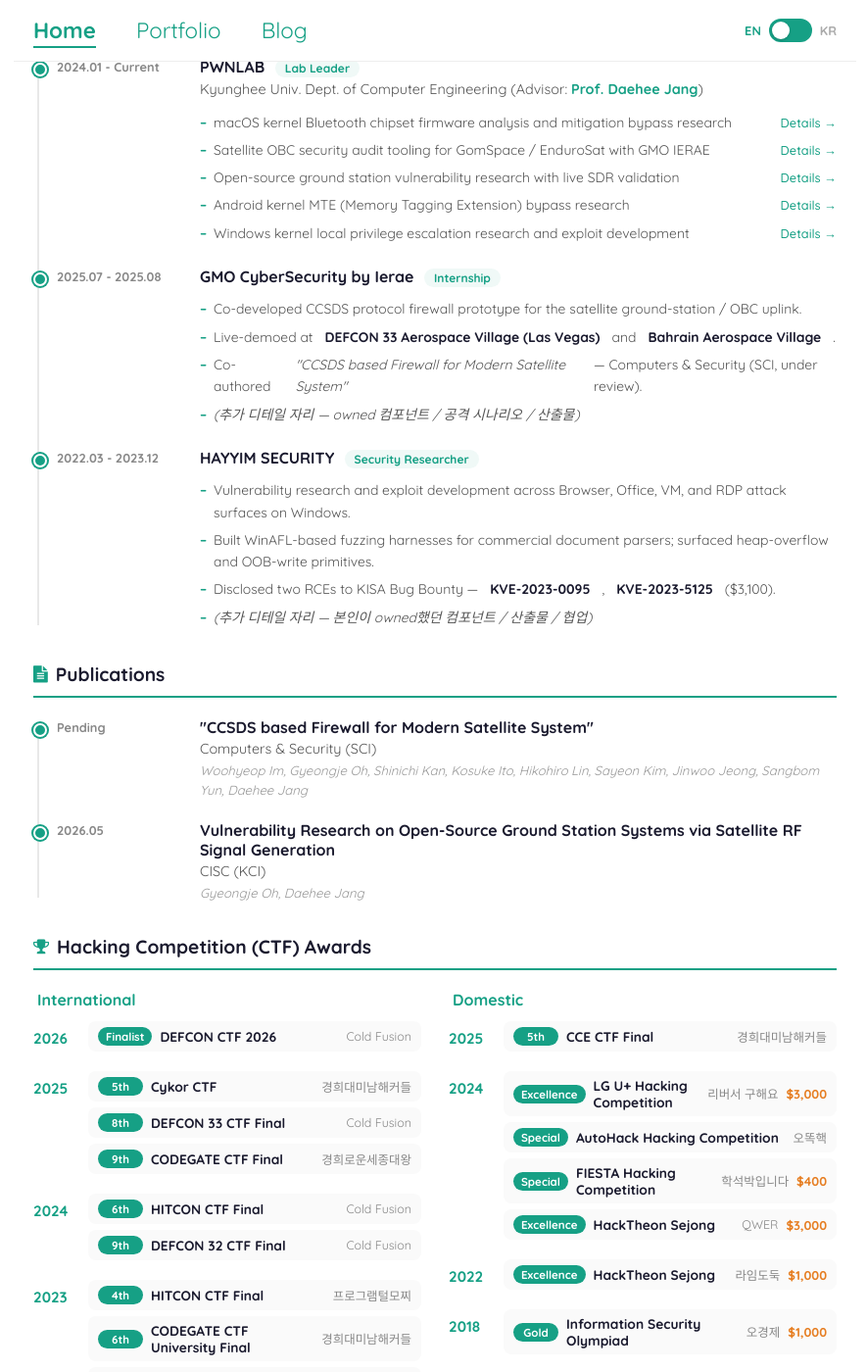
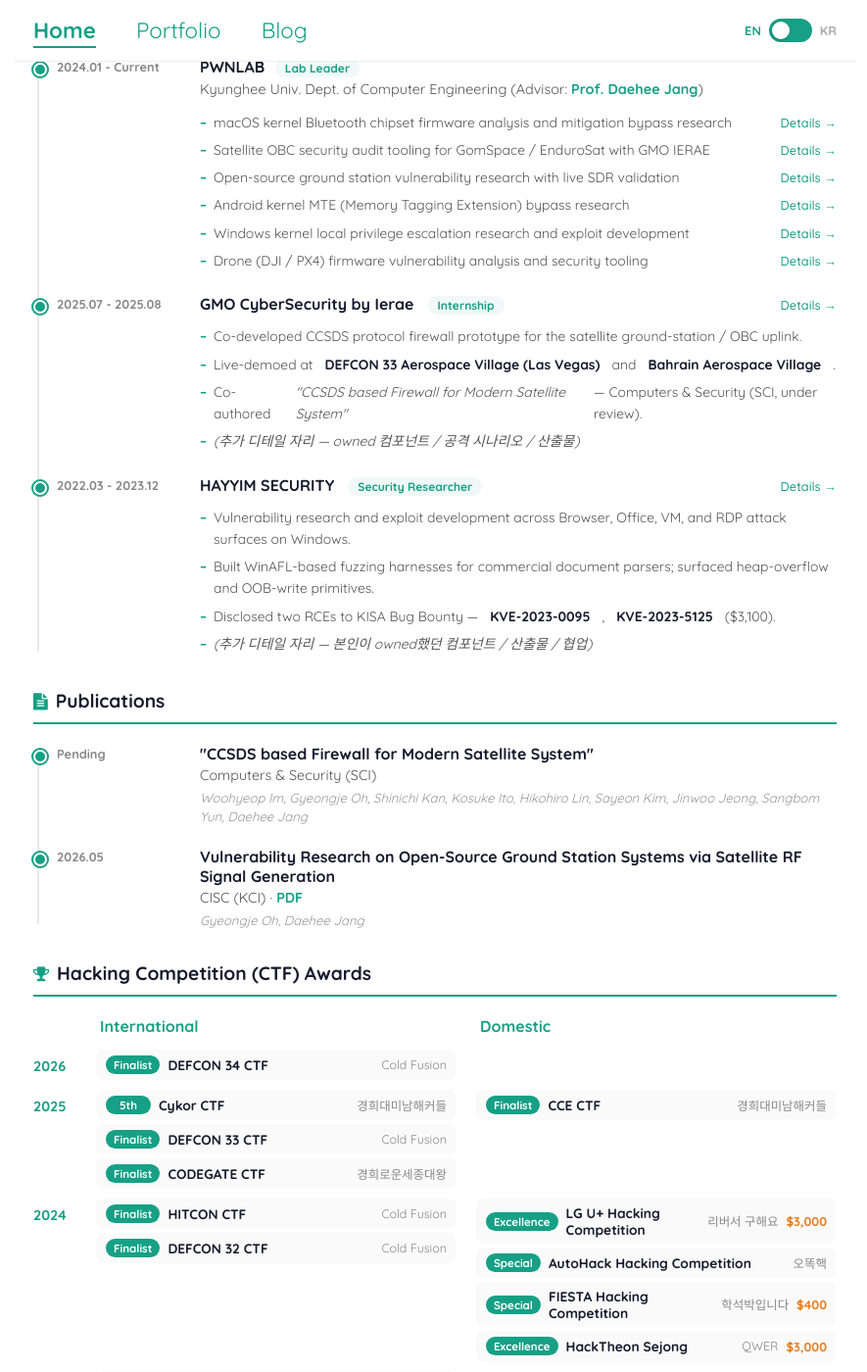
Before and after one commit to Gyeongje/gyeongje.github.io, a Jekyll site: the page built from index.md, in a window 1280 px wide and 1400 px high, scrolled down 585 px. Shown: the whole window at 98% size, without its empty margins (196-1081 px from the left). Built offline with Jekyll 4.4.1, drawn with Linux system fonts in a browser that asks for light colours; some web fonts are replaced; some of the changed text lies outside the part shown.

Commit message:
Restructure CV: 3-col Awards grid, Finalist labels, Talks, GMO/HAYYIM Details
- CTF Awards now render in a 3-column grid (shared Year | International
  | Domestic) so the year labels line up across both sides instead of
  two independent stacks.
- For every CTF "Final" entry, replace the numeric rank with "Finalist"
  and drop "Final" from the event name. Rename DEFCON CTF 2026 -> DEFCON
  34 CTF.
- Add per-company Details link (right-aligned in a cv-role__header flex
  container) to GMO and HAYYIM, mirroring how award team names sit on
  the right.
- Add Drone (DJI / PX4) firmware vulnerability research to the PWNLAB
  research list.
- CISC 2026 publication now links the paper PDF
  (assets/cisc2026_ground_station.pdf). The Korean / English venue
  toggle is preserved by wrapping the venue text in its own span so the
  PDF link is not overwritten on language switch.
- Rename "Presentations" section to "Talks" (more natural in security
  conference context).
- Store the GMO IERAE certificate under assets/ for use when the
  Portfolio Details page is built out.

Co-Authored-By: Claude Opus 4.7 (1M context) <noreply@anthropic.com>

```diff
--- a/assets/css/main.css
+++ b/assets/css/main.css
@@ -395,24 +395,36 @@ strong { color: #16a085; }
   color: #fff;
 }
 
-/* =Awards Grid (2-column International / Domestic) */
+/* =Awards Grid (3-column: shared Year | International | Domestic) */
 .cv-awards-grid {
   display: grid;
-  grid-template-columns: 1fr 1fr;
-  gap: 28px;
+  grid-template-columns: 44px 1fr 1fr;
+  column-gap: 20px;
+  row-gap: 10px;
+  align-items: start;
 }
 
-.cv-awards-col .cv-subsection {
-  margin-top: 0;
+.cv-awards-grid__head {
+  margin: 0 0 4px;
 }
 
-.cv-awards-grid .cv-awards-year__label {
-  min-width: 40px;
+.cv-awards-grid__year {
+  font-size: 90%;
+  font-weight: 700;
+  color: #16a085;
+  padding-top: 8px;
+}
+
+.cv-awards-grid__cell {
+  display: flex;
+  flex-direction: column;
+  gap: 4px;
 }
 
 .cv-awards-grid .cv-award {
   padding: 6px 10px;
   gap: 8px;
+  margin-bottom: 0;
 }
 
 .cv-awards-grid .cv-award__place {
@@ -430,9 +442,24 @@ strong { color: #16a085; }
 }
 
 @media (max-width: 640px) {
+  /* Mobile: single column stack. Domestic cells flow under International cells per year. */
   .cv-awards-grid {
-    grid-template-columns: 1fr;
-    gap: 8px;
+    grid-template-columns: 40px 1fr;
+    column-gap: 12px;
+    row-gap: 6px;
+  }
+  .cv-awards-grid__head:nth-of-type(2) {
+    /* Hide "Domestic" header; awards still rendered under their year */
+    display: none;
+  }
+  .cv-awards-grid__head {
+    grid-column: 2;
+  }
+  .cv-awards-grid__cell {
+    grid-column: 2;
+  }
+  .cv-awards-grid__cell:empty {
+    display: none;
   }
 }
 
@@ -569,6 +596,23 @@ strong { color: #16a085; }
 
 .cv-remarks-list li a {
   font-weight: 400;
+}
+
+/* =Role header (company + badge + right-aligned Details) */
+.cv-role__header {
+  display: flex;
+  align-items: baseline;
+  gap: 8px;
+  flex-wrap: wrap;
+  margin-bottom: 2px;
+}
+
+.cv-role__details {
+  margin-left: auto;
+  font-size: 80%;
+  color: #16a085;
+  font-weight: 500;
+  white-space: nowrap;
 }
 
 /* =Research project list (inside Experience timeline item) */
--- a/index.md
+++ b/index.md
@@ -65,13 +65,18 @@ title: Gyeongje Oh
           <li><span class="cv-research-text">Open-source ground station vulnerability research with live SDR validation</span> <span class="cv-research-meta"><a href="{{ '/portfolio/#ground-station' | prepend: site.baseurl }}">Details →</a></span></li>
           <li><span class="cv-research-text">Android kernel MTE (Memory Tagging Extension) bypass research</span> <span class="cv-research-meta"><a href="{{ '/portfolio/#android-mte' | prepend: site.baseurl }}">Details →</a></span></li>
           <li><span class="cv-research-text">Windows kernel local privilege escalation research and exploit development</span> <span class="cv-research-meta"><a href="{{ '/portfolio/#windows-lpe' | prepend: site.baseurl }}">Details →</a></span></li>
+          <li><span class="cv-research-text">Drone (DJI / PX4) firmware vulnerability analysis and security tooling</span> <span class="cv-research-meta"><a href="{{ '/portfolio/#drone-security' | prepend: site.baseurl }}">Details →</a></span></li>
         </ul>
       </div>
     </div>
     <div class="cv-timeline__item">
       <div class="cv-timeline__date">2025.07 - 2025.08</div>
       <div class="cv-timeline__content">
-        <strong>GMO CyberSecurity by Ierae</strong> <span class="cv-badge">Internship</span>
+        <div class="cv-role__header">
+          <strong>GMO CyberSecurity by Ierae</strong>
+          <span class="cv-badge">Internship</span>
+          <a href="{{ '/portfolio/#gmo-ierae' | prepend: site.baseurl }}" class="cv-role__details">Details →</a>
+        </div>
         <ul class="cv-research-list">
           <li>Co-developed CCSDS protocol firewall prototype for the satellite ground-station / OBC uplink.</li>
           <li>Live-demoed at <strong>DEFCON 33 Aerospace Village (Las Vegas)</strong> and <strong>Bahrain Aerospace Village</strong>.</li>
@@ -83,7 +88,11 @@ title: Gyeongje Oh
     <div class="cv-timeline__item">
       <div class="cv-timeline__date">2022.03 - 2023.12</div>
       <div class="cv-timeline__content">
-        <strong data-en="HAYYIM SECURITY" data-ko="하임시큐리티">HAYYIM SECURITY</strong> <span class="cv-badge">Security Researcher</span>
+        <div class="cv-role__header">
+          <strong data-en="HAYYIM SECURITY" data-ko="하임시큐리티">HAYYIM SECURITY</strong>
+          <span class="cv-badge">Security Researcher</span>
+          <a href="{{ '/portfolio/#hayyim' | prepend: site.baseurl }}" class="cv-role__details">Details →</a>
+        </div>
         <ul class="cv-research-list">
           <li>Vulnerability research and exploit development across Browser, Office, VM, and RDP attack surfaces on Windows.</li>
           <li>Built WinAFL-based fuzzing harnesses for commercial document parsers; surfaced heap-overflow and OOB-write primitives.</li>
@@ -112,7 +121,7 @@ title: Gyeongje Oh
       <div class="cv-timeline__date">2026.05</div>
       <div class="cv-timeline__content">
         <strong data-en="Vulnerability Research on Open-Source Ground Station Systems via Satellite RF Signal Generation" data-ko="인공위성 RF 신호 생성을 통한 오픈소스 지상국 시스템 취약점 연구">"인공위성 RF 신호 생성을 통한 오픈소스 지상국 시스템 취약점 연구"</strong>
-        <p data-en="CISC (KCI)" data-ko="정보보호학회 (KCI)">정보보호학회 (KCI)</p>
+        <p><span data-en="CISC (KCI)" data-ko="정보보호학회 (KCI)">정보보호학회 (KCI)</span> · <a href="{{ '/assets/cisc2026_ground_station.pdf' | prepend: site.baseurl }}" target="_blank">PDF</a></p>
         <p class="cv-timeline__sub" data-en="Gyeongje Oh, Daehee Jang" data-ko="오경제, 장대희">오경제, 장대희</p>
       </div>
     </div>
@@ -124,124 +133,60 @@ title: Gyeongje Oh
   <h2 class="cv-section__title"><i class="fa fa-trophy"></i> Hacking Competition (CTF) Awards</h2>
 
   <div class="cv-awards-grid">
-    <div class="cv-awards-col">
-      <h3 class="cv-subsection">International</h3>
+    <div></div>
+    <h3 class="cv-subsection cv-awards-grid__head">International</h3>
+    <h3 class="cv-subsection cv-awards-grid__head">Domestic</h3>
 
-  <div class="cv-awards-year">
-    <div class="cv-awards-year__label">2026</div>
-    <div class="cv-awards-year__list">
+    <div class="cv-awards-grid__year">2026</div>
+    <div class="cv-awards-grid__cell">
       <div class="cv-award">
         <span class="cv-award__place" data-en="Finalist" data-ko="본선 진출">Finalist</span>
-        <span class="cv-award__name">DEFCON CTF 2026</span>
+        <span class="cv-award__name">DEFCON 34 CTF</span>
         <span class="cv-award__team"><a href="{{ '/assets/defcon2026_quals.png' | prepend: site.baseurl }}">Cold Fusion</a></span>
       </div>
     </div>
-  </div>
+    <div class="cv-awards-grid__cell"></div>
 
-  <div class="cv-awards-year">
-    <div class="cv-awards-year__label">2025</div>
-    <div class="cv-awards-year__list">
+    <div class="cv-awards-grid__year">2025</div>
+    <div class="cv-awards-grid__cell">
       <div class="cv-award">
         <span class="cv-award__place">5th</span>
         <span class="cv-award__name">Cykor CTF</span>
         <span class="cv-award__team"><a href="{{ '/assets/Cykor2025.png' | prepend: site.baseurl }}">경희대미남해커들</a></span>
       </div>
       <div class="cv-award">
-        <span class="cv-award__place">8th</span>
-        <span class="cv-award__name">DEFCON 33 CTF Final</span>
+        <span class="cv-award__place" data-en="Finalist" data-ko="본선 진출">Finalist</span>
+        <span class="cv-award__name">DEFCON 33 CTF</span>
         <span class="cv-award__team"><a href="{{ '/assets/defcon33_quals.png' | prepend: site.baseurl }}">Cold Fusion</a></span>
       </div>
       <div class="cv-award">
-        <span class="cv-award__place">9th</span>
-        <span class="cv-award__name">CODEGATE CTF Final</span>
+        <span class="cv-award__place" data-en="Finalist" data-ko="본선 진출">Finalist</span>
+        <span class="cv-award__name">CODEGATE CTF</span>
         <span class="cv-award__team"><a href="{{ '/assets/codegate2025quals.jpg' | prepend: site.baseurl }}">경희로운세종대왕</a></span>
       </div>
     </div>
-  </div>
+    <div class="cv-awards-grid__cell">
+      <div class="cv-award">
+        <span class="cv-award__place" data-en="Finalist" data-ko="본선 진출">Finalist</span>
+        <span class="cv-award__name">CCE CTF</span>
+        <span class="cv-award__team"><a href="{{ '/assets/2025_CCE.png' | prepend: site.baseurl }}">경희대미남해커들</a></span>
+      </div>
+    </div>
 
-  <div class="cv-awards-year">
-    <div class="cv-awards-year__label">2024</div>
-    <div class="cv-awards-year__list">
+    <div class="cv-awards-grid__year">2024</div>
+    <div class="cv-awards-grid__cell">
       <div class="cv-award">
-        <span class="cv-award__place">6th</span>
-        <span class="cv-award__name">HITCON CTF Final</span>
+        <span class="cv-award__place" data-en="Finalist" data-ko="본선 진출">Finalist</span>
+        <span class="cv-award__name">HITCON CTF</span>
         <span class="cv-award__team"><a href="https://ctftime.org/event/2345">Cold Fusion</a></span>
       </div>
       <div class="cv-award">
-        <span class="cv-award__place">9th</span>
-        <span class="cv-award__name">DEFCON 32 CTF Final</span>
+        <span class="cv-award__place" data-en="Finalist" data-ko="본선 진출">Finalist</span>
+        <span class="cv-award__name">DEFCON 32 CTF</span>
         <span class="cv-award__team"><a href="https://nautilus.institute/blog/2024/defcon-32-ctf-final-results">Cold Fusion</a></span>
       </div>
     </div>
-  </div>
-
-  <div class="cv-awards-year">
-    <div class="cv-awards-year__label">2023</div>
-    <div class="cv-awards-year__list">
-      <div class="cv-award">
-        <span class="cv-award__place">4th</span>
-        <span class="cv-award__name">HITCON CTF Final</span>
-        <span class="cv-award__team"><a href="https://ctftime.org/event/2035/">프로그램털모찌</a></span>
-      </div>
-      <div class="cv-award">
-        <span class="cv-award__place">6th</span>
-        <span class="cv-award__name">CODEGATE CTF University Final</span>
-        <span class="cv-award__team"><a href="http://www.newstap.co.kr/news/photo/202306/196798_315670_357.jpg">경희대미남해커들</a></span>
-      </div>
-      <div class="cv-award">
-        <span class="cv-award__place">10th</span>
-        <span class="cv-award__name">DiceCTF</span>
-        <span class="cv-award__team"><a href="https://ctftime.org/event/1838/">HotIceAmericano</a></span>
-        <span class="cv-award__prize">$100</span>
-      </div>
-    </div>
-  </div>
-
-  <div class="cv-awards-year">
-    <div class="cv-awards-year__label">2022</div>
-    <div class="cv-awards-year__list">
-      <div class="cv-award">
-        <span class="cv-award__place">10th</span>
-        <span class="cv-award__name">CODEGATE CTF University Final</span>
-        <span class="cv-award__team"><a href="https://www.boannews.com/media/view.asp?idx=105159">경희대미남해커들</a></span>
-      </div>
-      <div class="cv-award">
-        <span class="cv-award__place">5th</span>
-        <span class="cv-award__name">Samsung Hacker's Playground CTF</span>
-        <span class="cv-award__team"><a href="https://ctftime.org/event/1715">KoreaNumberOne</a></span>
-      </div>
-    </div>
-  </div>
-
-  <div class="cv-awards-year">
-    <div class="cv-awards-year__label">2018</div>
-    <div class="cv-awards-year__list">
-      <div class="cv-award">
-        <span class="cv-award__place">9th</span>
-        <span class="cv-award__name">CODEGATE CTF Junior Final</span>
-        <span class="cv-award__team"><a href="{{ '/assets/코드게이트본선9위.png' | prepend: site.baseurl }}">오경제</a></span>
-      </div>
-    </div>
-  </div>
-
-    </div><!-- /.cv-awards-col International -->
-    <div class="cv-awards-col">
-      <h3 class="cv-subsection">Domestic</h3>
-
-  <div class="cv-awards-year">
-    <div class="cv-awards-year__label">2025</div>
-    <div class="cv-awards-year__list">
-      <div class="cv-award">
-        <span class="cv-award__place">5th</span>
-        <span class="cv-award__name">CCE CTF Final</span>
-        <span class="cv-award__team"><a href="{{ '/assets/2025_CCE.png' | prepend: site.baseurl }}">경희대미남해커들</a></span>
-      </div>
-    </div>
-  </div>
-
-  <div class="cv-awards-year">
-    <div class="cv-awards-year__label">2024</div>
-    <div class="cv-awards-year__list">
+    <div class="cv-awards-grid__cell">
       <div class="cv-award">
         <span class="cv-award__place" data-en="Excellence" data-ko="우수상">Excellence</span>
         <span class="cv-award__name">LG U+ Hacking Competition</span>
@@ -266,11 +211,42 @@ title: Gyeongje Oh
         <span class="cv-award__prize">$3,000</span>
       </div>
     </div>
-  </div>
 
-  <div class="cv-awards-year">
-    <div class="cv-awards-year__label">2022</div>
-    <div class="cv-awards-year__list">
+    <div class="cv-awards-grid__year">2023</div>
+    <div class="cv-awards-grid__cell">
+      <div class="cv-award">
+        <span class="cv-award__place" data-en="Finalist" data-ko="본선 진출">Finalist</span>
+        <span class="cv-award__name">HITCON CTF</span>
+        <span class="cv-award__team"><a href="https://ctftime.org/event/2035/">프로그램털모찌</a></span>
+      </div>
+      <div class="cv-award">
+        <span class="cv-award__place" data-en="Finalist" data-ko="본선 진출">Finalist</span>
+        <span class="cv-award__name">CODEGATE CTF University</span>
+        <span class="cv-award__team"><a href="http://www.newstap.co.kr/news/photo/202306/196798_315670_357.jpg">경희대미남해커들</a></span>
+      </div>
+      <div class="cv-award">
+        <span class="cv-award__place">10th</span>
+        <span class="cv-award__name">DiceCTF</span>
+        <span class="cv-award__team"><a href="https://ctftime.org/event/1838/">HotIceAmericano</a></span>
+        <span class="cv-award__prize">$100</span>
+      </div>
+    </div>
+    <div class="cv-awards-grid__cell"></div>
+
+    <div class="cv-awards-grid__year">2022</div>
+    <div class="cv-awards-grid__cell">
+      <div class="cv-award">
+        <span class="cv-award__place" data-en="Finalist" data-ko="본선 진출">Finalist</span>
+        <span class="cv-award__name">CODEGATE CTF University</span>
+        <span class="cv-award__team"><a href="https://www.boannews.com/media/view.asp?idx=105159">경희대미남해커들</a></span>
+      </div>
+      <div class="cv-award">
+        <span class="cv-award__place">5th</span>
+        <span class="cv-award__name">Samsung Hacker's Playground CTF</span>
+        <span class="cv-award__team"><a href="https://ctftime.org/event/1715">KoreaNumberOne</a></span>
+      </div>
+    </div>
+    <div class="cv-awards-grid__cell">
       <div class="cv-award">
         <span class="cv-award__place" data-en="Excellence" data-ko="우수상">Excellence</span>
         <span class="cv-award__name">HackTheon Sejong</span>
@@ -278,11 +254,16 @@ title: Gyeongje Oh
         <span class="cv-award__prize">$1,000</span>
       </div>
     </div>
-  </div>
 
-  <div class="cv-awards-year">
-    <div class="cv-awards-year__label">2018</div>
-    <div class="cv-awards-year__list">
+    <div class="cv-awards-grid__year">2018</div>
+    <div class="cv-awards-grid__cell">
+      <div class="cv-award">
+        <span class="cv-award__place" data-en="Finalist" data-ko="본선 진출">Finalist</span>
+        <span class="cv-award__name">CODEGATE CTF Junior</span>
+        <span class="cv-award__team"><a href="{{ '/assets/코드게이트본선9위.png' | prepend: site.baseurl }}">오경제</a></span>
+      </div>
+    </div>
+    <div class="cv-awards-grid__cell">
       <div class="cv-award">
         <span class="cv-award__place" data-en="Gold" data-ko="금상">Gold</span>
         <span class="cv-award__name" data-en="Information Security Olympiad" data-ko="정보보호올림피아드">Information Security Olympiad</span>
@@ -291,8 +272,6 @@ title: Gyeongje Oh
       </div>
     </div>
   </div>
-    </div><!-- /.cv-awards-col Domestic -->
-  </div><!-- /.cv-awards-grid -->
 
 </div>
 
@@ -308,9 +287,9 @@ title: Gyeongje Oh
   </div>
 </div>
 
-<!-- ==================== PRESENTATIONS ==================== -->
+<!-- ==================== TALKS ==================== -->
 <div class="cv-section">
-  <h2 class="cv-section__title"><i class="fa fa-microphone"></i> <span data-en="Presentations" data-ko="Presentations">Presentations</span></h2>
+  <h2 class="cv-section__title"><i class="fa fa-microphone"></i> <span data-en="Talks" data-ko="Talks">Talks</span></h2>
 
   <div class="cv-timeline">
     <div class="cv-timeline__item">
```
Also changed, not shown: assets/gmo_certificate.png (added), 1 other file.
